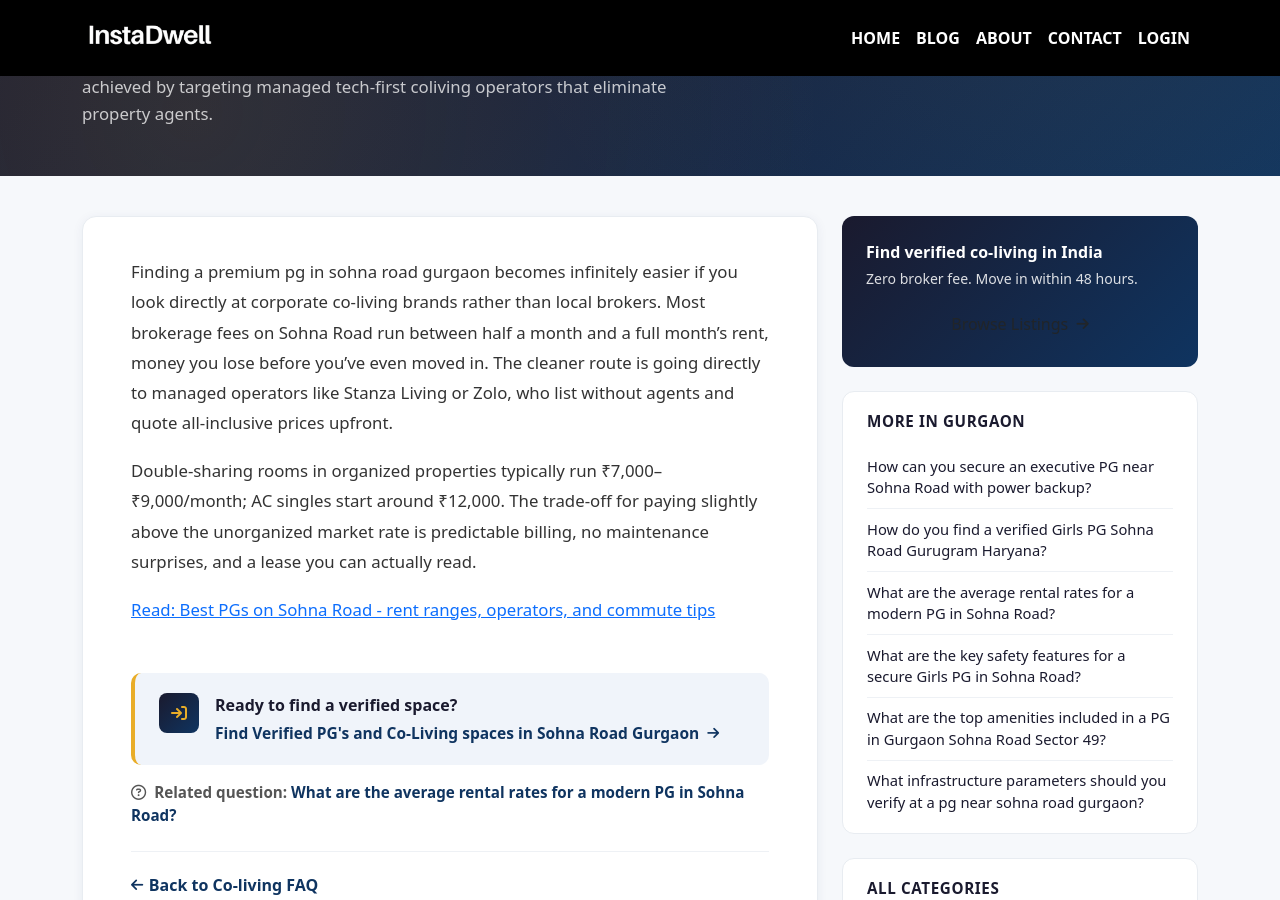
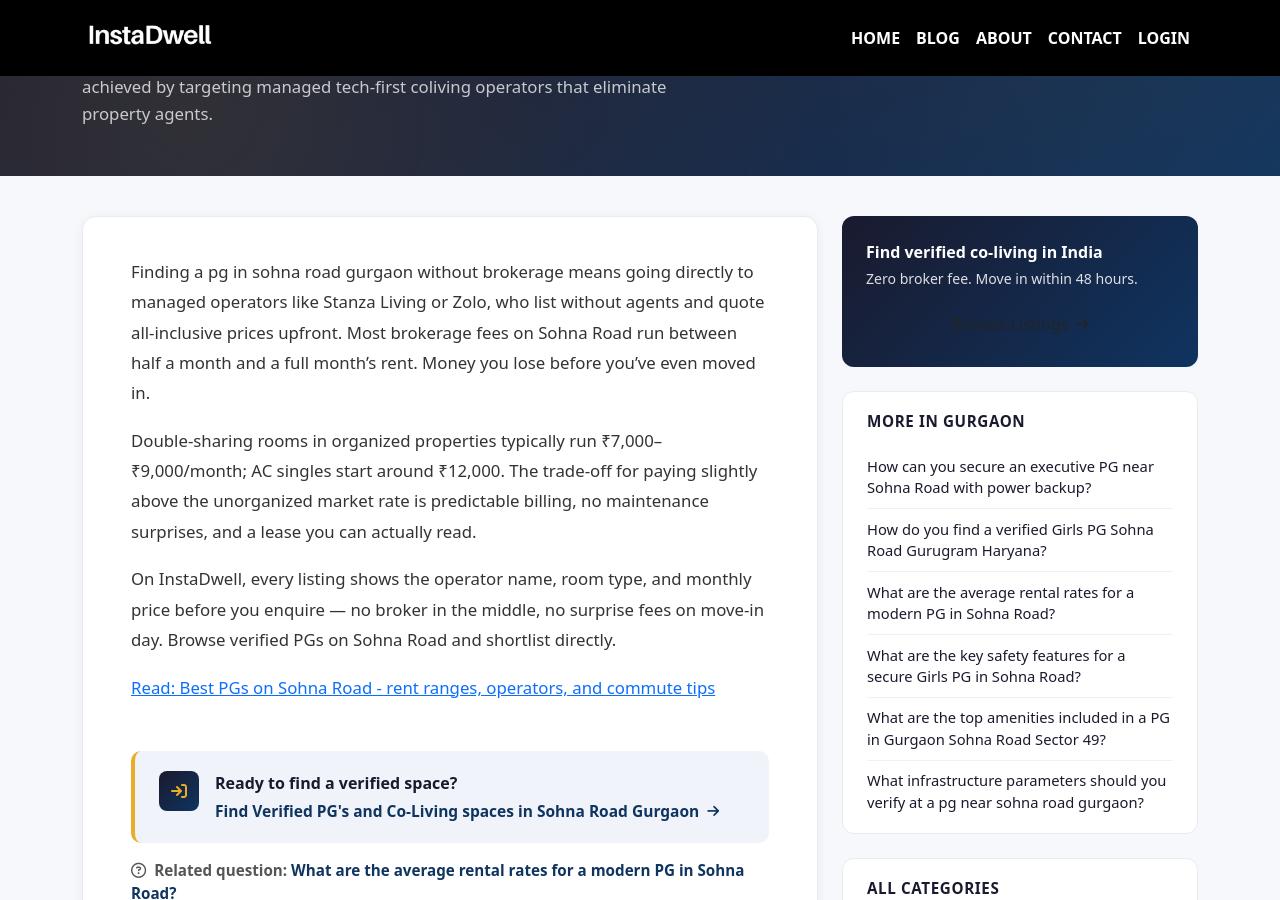
Before and after one commit to instadw/instadwell-blog, a Jekyll site: the page built from _coliving_faq/how-can-you-locate-a-premium-pg-in-sohna-road-gurgaon-without-brokerage.md, in a window 1280 px wide and 900 px high, scrolled down 254 px. Built offline with Jekyll 4.4.1, drawn with Linux system fonts in a browser that asks for light colours.

Commit message:
Update how-can-you-locate-a-premium-pg-in-sohna-road-gurgaon-without-brokerage.md

```diff
--- a/_coliving_faq/how-can-you-locate-a-premium-pg-in-sohna-road-gurgaon-without-brokerage.md
+++ b/_coliving_faq/how-can-you-locate-a-premium-pg-in-sohna-road-gurgaon-without-brokerage.md
@@ -12,8 +12,10 @@ related_faq: "what-are-the-average-rental-rates-for-a-modern-pg-in-sohna-road"
 related_faq_label: "What are the average rental rates for a modern PG in Sohna Road?"
 ---
 
-Finding a premium pg in sohna road gurgaon becomes infinitely easier if you look directly at corporate co-living brands rather than local brokers. Most brokerage fees on Sohna Road run between half a month and a full month's rent, money you lose before you've even moved in. The cleaner route is going directly to managed operators like Stanza Living or Zolo, who list without agents and quote all-inclusive prices upfront.
+Finding a pg in sohna road gurgaon without brokerage means going directly to managed operators like Stanza Living or Zolo, who list without agents and quote all-inclusive prices upfront. Most brokerage fees on Sohna Road run between half a month and a full month's rent. Money you lose before you've even moved in.
 
 Double-sharing rooms in organized properties typically run ₹7,000–₹9,000/month; AC singles start around ₹12,000. The trade-off for paying slightly above the unorganized market rate is predictable billing, no maintenance surprises, and a lease you can actually read.
 
+On InstaDwell, every listing shows the operator name, room type, and monthly price before you enquire — no broker in the middle, no surprise fees on move-in day. Browse verified PGs on Sohna Road and shortlist directly.
+
 [Read: Best PGs on Sohna Road - rent ranges, operators, and commute tips](https://instadwell.com/blog/pg-sohna-road-gurgaon)
```
